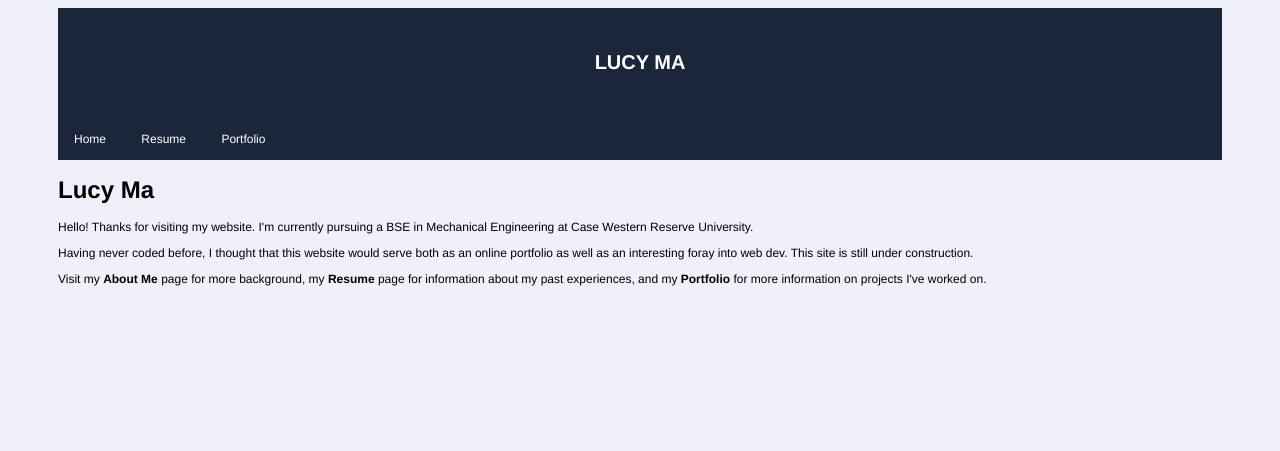
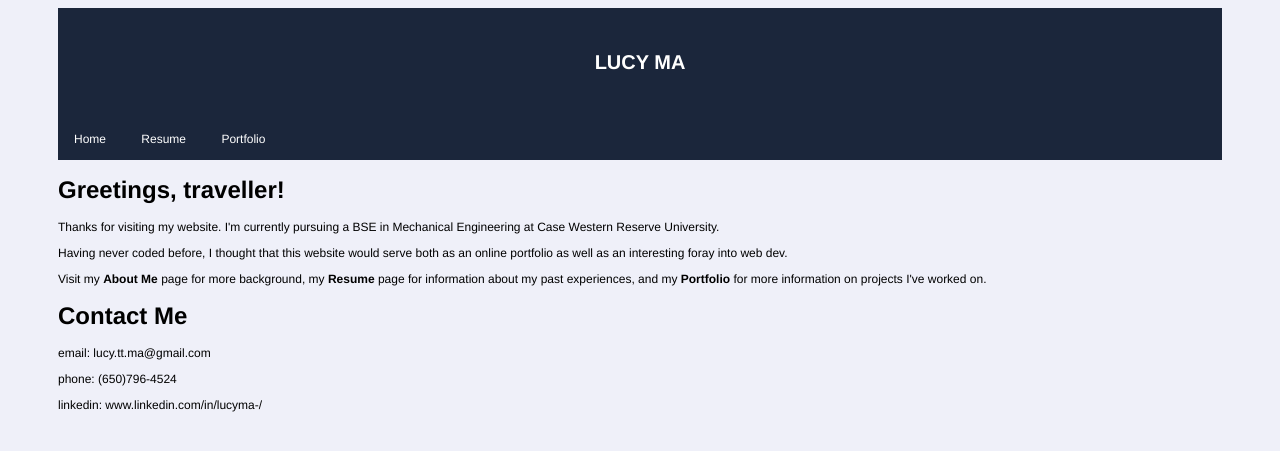
Before and after one commit to lucyttma/lucyttma.github.io, a Jekyll site: the page built from index.html, in a window 1280 px wide. Shown: the top 451 px of the page. Built offline with Jekyll 4.4.1, drawn with Linux system fonts in a browser that asks for light colours.

Commit message:
Update index.html

```diff
--- a/index.html
+++ b/index.html
@@ -2,7 +2,16 @@
 layout: default
 title: Home
 ---
-<h1>Lucy Ma</h1>
-<p>Hello! Thanks for visiting my website. I'm currently pursuing a BSE in Mechanical Engineering at Case Western Reserve University.</p>
-<p>Having never coded before, I thought that this website would serve both as an online portfolio as well as an interesting foray into web dev. This site is still under construction. </p>
-<p>Visit my&nbsp;<strong>About Me </strong>page for more background, my <strong>Resume</strong> page for information about my past experiences, and my <strong>Portfolio</strong> for more information on projects I've worked on.</p>
+<div>
+  <h1> Greetings, traveller! </h1>
+  <p>Thanks for visiting my website. I'm currently pursuing a BSE in Mechanical Engineering at Case Western Reserve University.</p>
+  <p>Having never coded before, I thought that this website would serve both as an online portfolio as well as an interesting foray into web dev. </p>
+  <p>Visit my&nbsp;<strong>About Me </strong>page for more background, my <strong>Resume</strong> page for information about my past experiences, and my <strong>Portfolio</strong> for more information on projects I've worked on.</p>
+</div>
+
+<div>
+  <h1> Contact Me </h1>
+  <p> email:  lucy.tt.ma@gmail.com </p>
+  <p> phone:  (650)796-4524 </p>
+  <p> linkedin: www.linkedin.com/in/lucyma-/ </p>
+</div>
```
